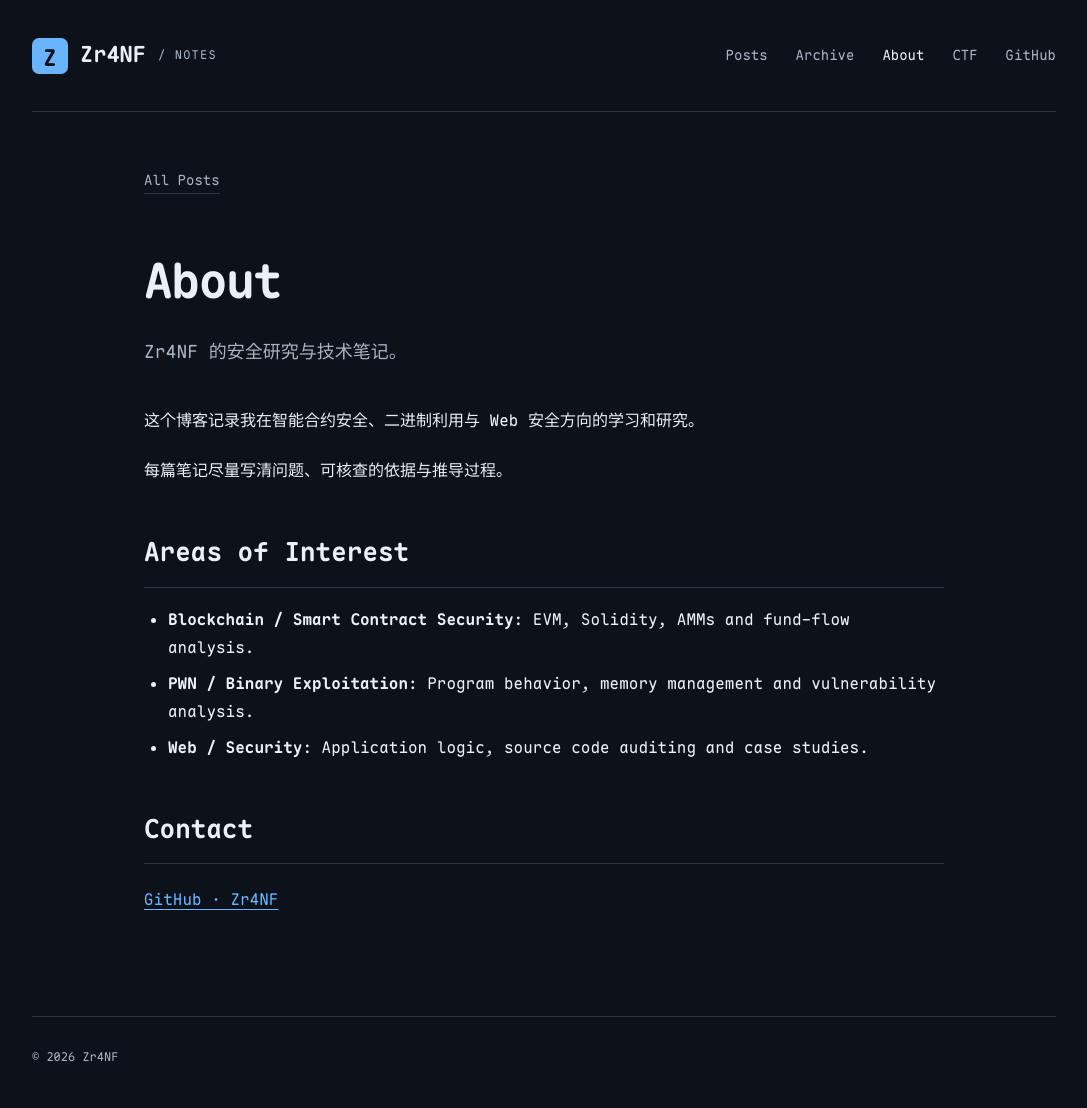
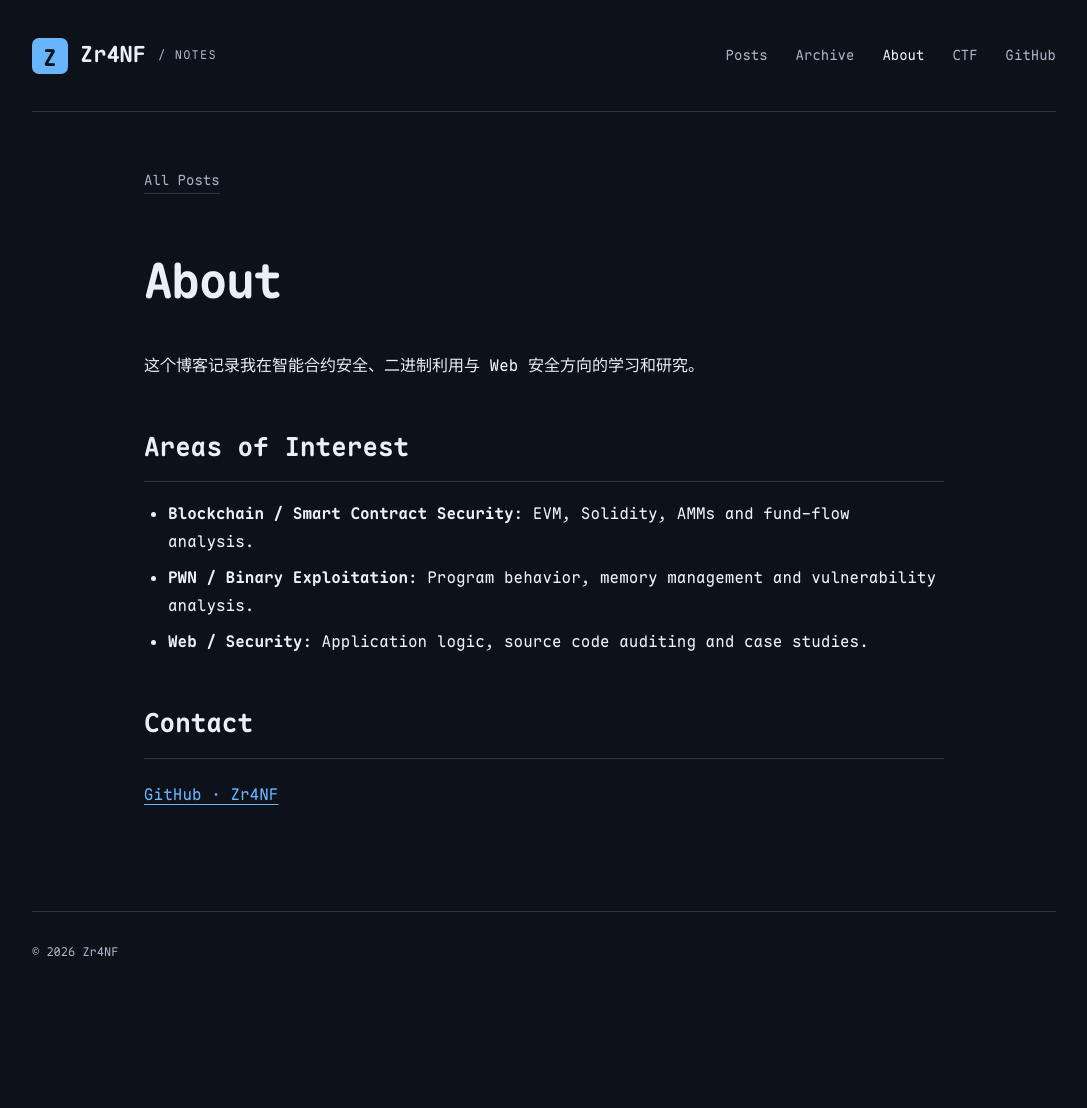
Before and after one commit to Zr4NF/Zr4NF.github.io, a Jekyll site: the page built from about.md, in a window 1280 px wide. Shown: the whole page, without its empty margins (96-1183 px from the left). Built offline with Jekyll 4.4.1, drawn with Linux system fonts in a browser that asks for light colours; some web fonts are replaced; after the commit the page ends 1003 px from its top, so only the background shows below that.

Commit message:
Remove two requested introductory sentences from About page

```diff
--- a/about.md
+++ b/about.md
@@ -2,11 +2,8 @@
 layout: post
 title: About
 permalink: /about/
-description: Zr4NF 的安全研究与技术笔记。
 ---
 这个博客记录我在智能合约安全、二进制利用与 Web 安全方向的学习和研究。
-
-每篇笔记尽量写清问题、可核查的依据与推导过程。
 
 ## Areas of Interest
 
```
